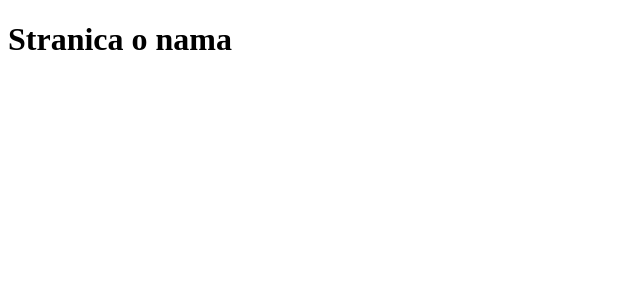
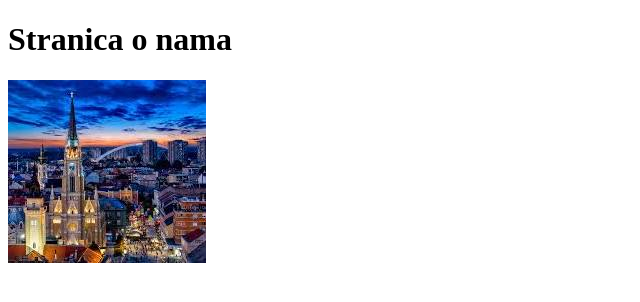
Before and after one commit to adrijanaantunovic/smart, a plain HTML site: page about-us.html in a window 1280 px wide. Shown: the whole page, without its empty margins (0-640 px from the left). Drawn offline with Linux system fonts and the light colour scheme.

Commit message:
dodata je slika

```diff
--- a/about-us.html
+++ b/about-us.html
@@ -7,6 +7,7 @@
 </head>
 <body>
     <h1>Stranica o nama</h1>
+    <img src="slike/novi sad.jpg" alt="Novi sad slika">
 
 </body>
 </html>
```
Also changed, not shown: slike/novi sad.jpg (added).
